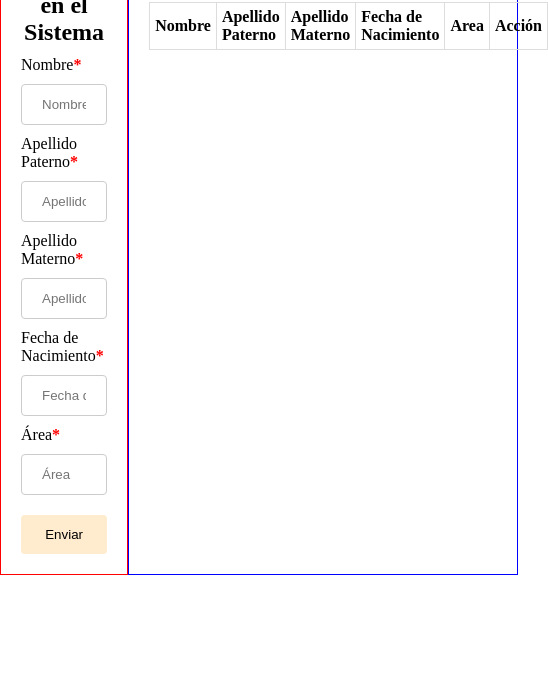
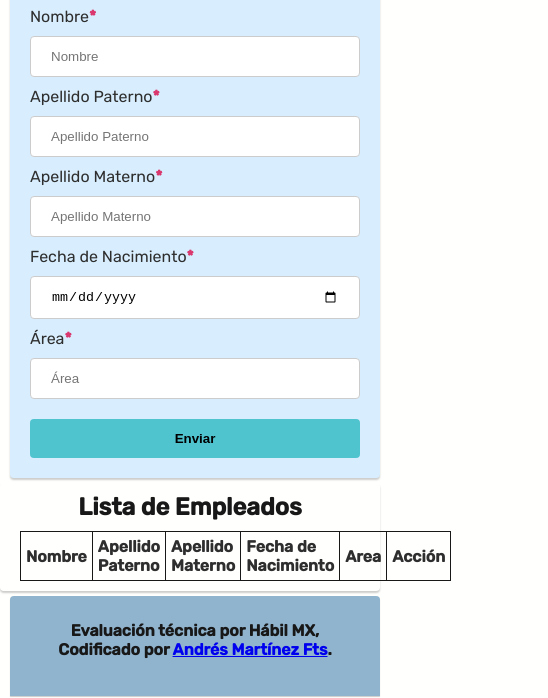
Before and after one commit to AndresMtzF/evaluacion-tecnica-habil, a plain HTML site: page index.html in a window 390 px wide. Shown: the part 146-844 px from the top of the page, 548 px wide, since content can reach past the window. Drawn offline with Linux system fonts and the light colour scheme.

Commit message:
layout and practice  done ✓

```diff
--- a/index.html
+++ b/index.html
@@ -5,6 +5,7 @@
 <head>
     <meta charset="UTF-8">
     <meta name="viewport" content="width=device-width, initial-scale=1.0">
+    <link rel="icon" type="image/png" sizes="32x32" href="./images/employee.png">
     <link rel="stylesheet" href="./main.css" type="text/css" />
     <title>Registro Empleados</title>
 </head>
@@ -22,19 +23,19 @@
                 <h2 class="section-container__title">Registro en el Sistema</h2>
                 <form action="#" id="employeeForm">
                     <label for="name">Nombre</label><span class="section-container--required">*</span>
-                    <input type="text" name="name" id="name" placeholder="Nombre">
+                    <input type="text" required name="name" id="name" placeholder="Nombre">
 
                     <label for="fathersLastName">Apellido Paterno</label><span class="section-container--required">*</span>
-                    <input type="text" name="fathersLastName" id="fathersLastName" placeholder="Apellido Paterno">
+                    <input type="text" required name="fathersLastName" id="fathersLastName" placeholder="Apellido Paterno">
 
                     <label for="mothersLastName">Apellido Materno</label><span class="section-container--required">*</span>
-                    <input type="text" name="mothersLastName" id="mothersLastName" placeholder="Apellido Materno">
+                    <input type="text" required name="mothersLastName" id="mothersLastName" placeholder="Apellido Materno">
 
                     <label for="birthdate">Fecha de Nacimiento</label><span class="section-container--required">*</span>
-                    <input type="text" name="birthdate" id="birthdate" placeholder="Fecha de Nacimiento">
+                    <input type="date" required name="birthdate" id="birthdate" placeholder="Fecha de Nacimiento">
 
                     <label for="area">Área</label><span class="section-container--required">*</span>
-                    <input type="text" name="area" id="area" placeholder="Área">
+                    <input type="text" required name="area" id="area" placeholder="Área">
 
                     <input type="submit" value="Enviar">
                 </form>
@@ -59,6 +60,11 @@
 
         </section>
 
+        <footer class="attribution">
+            Evaluación técnica por Hábil MX,
+            Codificado por <a href="https://github.com/AndresMtzF" target="_blank" rel="noopener">Andrés Martínez Fts</a>.
+        </fotter>
+
     </main>
 
 </body>
--- a/main.css
+++ b/main.css
@@ -1,14 +1,42 @@
+@import url('https://fonts.googleapis.com/css2?family=Rubik:wght@300;400;500&display=swap');
+
+:root {
+    /*Colors*/
+    --White: #fffffe;
+    --blue:  #4fc4cf;
+    --soft-blue: #90b4ce;
+    --light-blue: #d8eefe;
+    --black: #181818;
+    --gray: #2e2e2e;
+    --purple: #994ff3;
+    --yellow: #fbdd74;
+    --pink: #f6efef;
+    --dark-pink: #f0e2e1;
+    --red: #d9376e;
+    --light-gray: #f2f2f2;
+}
+
 * {
     margin: 0;
     padding: 0;
     box-sizing: border-box;
 }
 
+body {
+    font-family: 'Rubik', sans-serif;
+    background-color: #fffffe;
+    color: var(--gray);
+}
+
 .main-container__header {
     height: 100px;
     padding: 25px;
-    background-color: antiquewhite;
+    background-color: var(--soft-blue);
+    margin-left: 10px;
+    margin-right: 10px;
     text-align: center;
+    box-shadow: 0px 1px 1px rgba(0, 0, 0, 0.2);
+    border-radius: 0 0 4px 4px;
 }
 
 .section-container {
@@ -16,10 +44,23 @@
 }
 
 .section-container__form {
-    border: 1px solid red;
-    width: 500px;
-    height: 100%;
+    background-color: var(--light-blue);
+    margin: 5px 10px 0 10px;
+    width: 400px;
+    height: auto;
     padding: 10px 20px;
+    border-radius: 4px;
+    box-shadow: 0px 2px 2px rgba(0, 0, 0, 0.2);
+
+}
+
+.section-container__form input[type=date]{
+    width: 100%;
+    padding: 12px 20px;
+    border-radius: 4px;
+    display: inline-block;
+    border: 1px solid #ccc;
+    margin: 10px auto 10px;
 }
 
 .section-container__form input[type=text]{
@@ -32,7 +73,8 @@
 }
 
 .section-container__form input[type=submit] {
-    background-color: blanchedalmond;
+    background-color: var(--blue);
+    font-weight: bold;
     width: 100%;
     margin: 10px auto 10px;
     padding: 12px 20px;
@@ -41,23 +83,30 @@
 }
 
 .section-container__form input[type=submit]:hover {
-    background-color: blue;
+    background-color: var(--soft-blue);
+    box-shadow: 0px 2px 8px rgba(0, 0, 0, 0.2);
 }
 
 .section-container__title {
     margin-bottom: 10px;
     text-align: center;
+    color: var(--black);
 }
 
 .section-container--required {
     font-weight: bold;
-    color: red;
+    color: var(--red);
 }
 
 .section-container__employee-table {
     padding: 10px 20px;
+    margin: 5px 10px 0 0;
     width: 100%;
-    border: 1px solid blue;
+    background-color: var(--White);
+    height: auto;
+    border-radius: 4px;
+    box-shadow: 0px 2px 2px rgba(0, 0, 0, 0.2);
+
 }
 
 .employee-table {
@@ -66,7 +115,53 @@
 }
 
 .employee-table td, th {
-    border: 1px solid #DDD;
+    border: 1px solid var(--black);
     text-align: left;
     padding: 5px;
+    font-weight: bold;
 }
+
+.employee-table tr:nth-child(even) {
+    background-color: var(--light-gray);
+    color: var(--black);
+}
+
+.employee-table tr:hover {
+    background-color: var(--blue);
+}
+
+.employee-table button{
+    border-radius: 4px;
+    padding: 5px;
+    background-color: var(--red);
+    border: none;
+}
+
+.employee-table button:hover {
+    box-shadow: 0px 2px 2px rgba(0, 0, 0, 0.2);
+}
+
+.attribution {
+    height: 100px;
+    padding: 25px;
+    background-color: var(--soft-blue);
+    margin: 5px 10px 0 10px;
+    text-align: center;
+    box-shadow: 0px 1px 1px rgba(0, 0, 0, 0.2);
+    border-radius: 4px 4px 0px 0px;
+    font-weight: bold;
+    color: var(--black);
+}
+
+@media only screen and (max-width: 650px) {
+
+    .section-container {
+        flex-direction: column;
+    }
+    .section-container__form {
+        width: auto;
+    }
+    .section-container__employee-table {
+        width: auto;
+    }
+  }
--- a/main.js
+++ b/main.js
@@ -7,6 +7,14 @@ employeeForm.onsubmit = (e) => {
     console.log(employeeObj);
     saveEmployeeObj(employeeObj);
     insertRow(employeeObj);
+    employeeForm.reset();
+}
+
+function getNewId(){
+    let lastId = localStorage.getItem("lastId") || "-1";
+    let newId = JSON.parse(lastId) + 1;
+    localStorage.setItem("lastId", JSON.stringify(newId));
+    return newId;
 }
 
 function toChangeFormDataToEmployeeObj(employeeFormData){
@@ -15,19 +23,30 @@ function toChangeFormDataToEmployeeObj(employeeFormData){
     let mothersLastName = employeeFormData.get('mothersLastName');
     let birthdate = employeeFormData.get('birthdate');
     let area = employeeFormData.get('area');
+    let idEmployee = getNewId();
     return {
         "name": name,
         "fathersLastName": fathersLastName,
         "mothersLastName": mothersLastName,
         "birthdate": birthdate,
-        "area": area
+        "area": area,
+        "idEmployee": idEmployee
     }
 }
+
+document.addEventListener("DOMContentLoaded", function(e){
+    let employeeObjArray = JSON.parse(localStorage.getItem("employeeData"));
+    employeeObjArray.forEach(employeeData => {
+        insertRow(employeeData);
+        console.log('Se inserta el elemento');
+    })
+})
 
 function insertRow(employeeObj){
         //obtener tabla
         let employeeTableRef = document.getElementById('employeeTable');
         let newEmployeeRowRef = employeeTableRef.insertRow(-1);
+        newEmployeeRowRef.setAttribute("employee-id", employeeObj["idEmployee"])
         //agregar tabla
         let newEmployeeCellRef = newEmployeeRowRef.insertCell(0);
         newEmployeeCellRef.textContent = employeeObj["name"];
@@ -43,6 +62,27 @@ function insertRow(employeeObj){
 
         newEmployeeCellRef = newEmployeeRowRef.insertCell(4);
         newEmployeeCellRef.textContent = employeeObj["area"];
+
+        let deleteButton = document.createElement("button");
+        deleteButton.textContent = 'Eliminar';
+        newEmployeeCellRef = newEmployeeRowRef.insertCell(5).appendChild(deleteButton);
+
+        deleteButton.addEventListener('click', (e) => {
+            let employeeRow = e.target.parentNode.parentNode;
+            let employeeId = employeeRow.getAttribute('employee-id');
+            employeeRow.remove();
+            deleteEmployeeObj(employeeId);
+
+        })
+}
+
+function deleteEmployeeObj(idEmployee){
+    let employeeObjArray = JSON.parse(localStorage.getItem("employeeData"));
+    let employeeIndexArray = employeeObjArray.findIndex( element => element.idEmployee === idEmployee);
+    employeeObjArray.splice(employeeIndexArray, 1);
+    let employeeArrayJSON = JSON.stringify(employeeObjArray);
+    //guardar array de empleados en formato json en el localStorage
+    localStorage.setItem("employeeData", employeeArrayJSON)
 }
 
 function saveEmployeeObj(employeeObj){
```
Also changed, not shown: images/employee.png (added).
